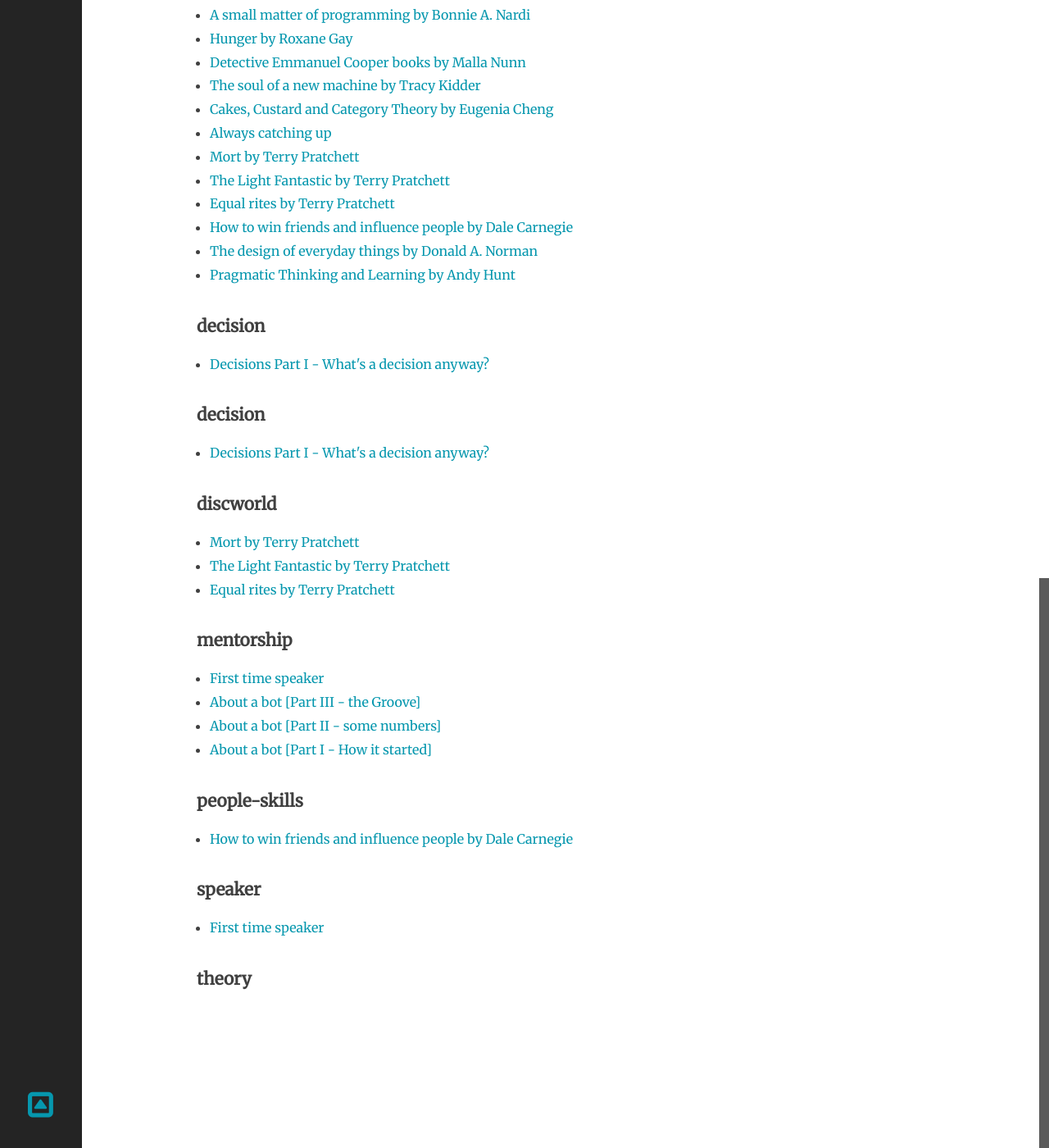
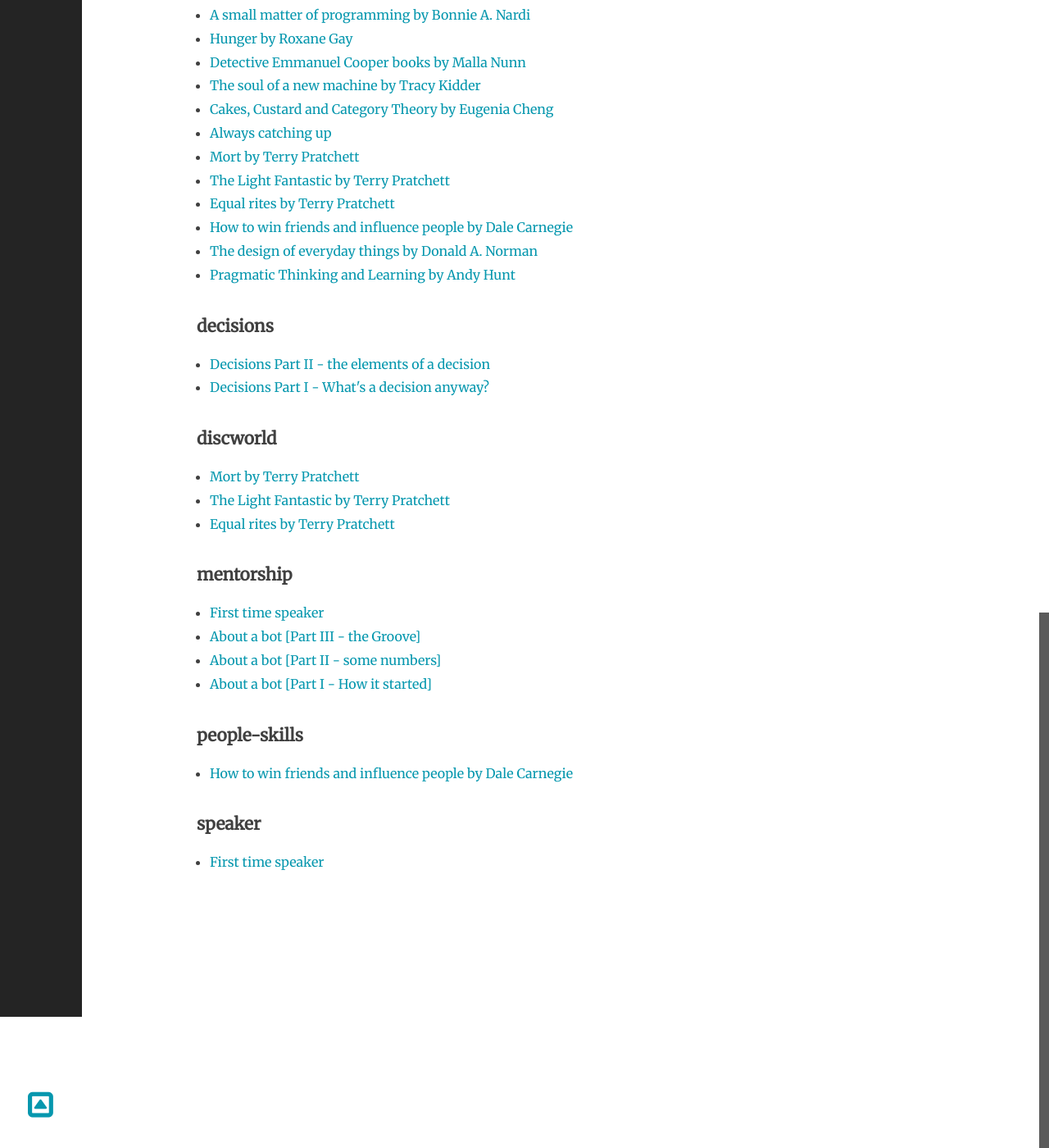
Before and after one commit to selketjah/selketjah.github.io, a Jekyll site: the page built from tags.html, in a window 1280 px wide and 1400 px high, scrolled down 1421 px. Shown: the whole window at 82% size. Built offline with Jekyll 4.4.1, drawn with Linux system fonts in a browser that asks for light colours.

Commit message:
fix tags for decision blogposts

```diff
--- a/_posts/2019-10-17-what-is-a-decision.md
+++ b/_posts/2019-10-17-what-is-a-decision.md
@@ -4,7 +4,7 @@
 category: decision theory
 date: October 17, 2019
 tags:
-- decision
+- decisions
 ---
 
 The word `decision` pops up very often in our day to day conversations, and it is not that surprising. Decisions form a very central role in our lives: we can sum up someone's life by telling the sequence of decisions they made throughout it. We judge ourselves and other people by the decisions that we make:
--- a/_posts/2020-02-10-elements-of-a-decision.md
+++ b/_posts/2020-02-10-elements-of-a-decision.md
@@ -4,7 +4,7 @@
 category: decision theory
 date: February 10, 2020
 tags:
-- decision theory
+- decisions
 ---
 
 In [Part I - What's a decision anyway?](https://www.selketjah.com/decision%20theory/2019/10/17/what-is-a-decision/) we defined what a decision is and looked briefly into the characteristics of a decision. Although understanding what a decision is already helps a lot, the goal most of us have is to make the best decision possible.
```
